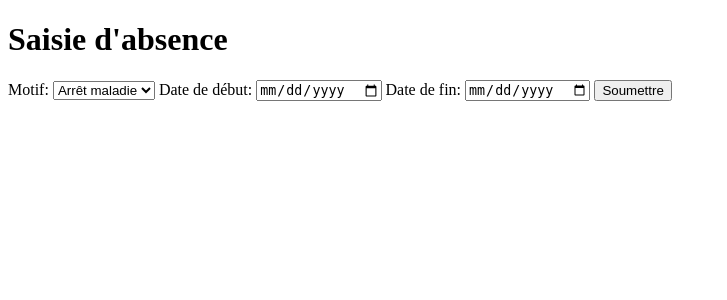
After one commit to astr-id/evaldjango, a Django app: page /projetmanagement/saisie_absence/ in a window 1280 px wide. The commit adds this page. Shown: the top 300 px of the page, without its empty margins (0-727 px from the left). Run offline with Django 5.2, Linux system fonts and the light colour scheme; a user stored in the database is signed in; parts of the project's set-up code (start-up, migrations or seed data) failed here and were passed over.

Commit message:
saisie absence

```diff
--- a/projetmanagement/models.py
+++ b/projetmanagement/models.py
@@ -1,23 +1,28 @@
 from django.core.exceptions import ValidationError
 from django.db import models
 from django.contrib.auth.models import User, Group, AbstractUser
-
-
-class Utilisateur(AbstractUser):
-    estResponsable = models.BooleanField(default=False)
-    estGestionnaire = models.BooleanField(default=False)
-
-    def clean(self):
-        super().clean()
-        if self.estResponsable and self.estGestionnaire:
-            raise ValidationError("Une personne ne peut pas être à la fois responsable et gestionnaire.")
 
 
 class Dates(models.Model):
     id_date = models.IntegerField(primary_key=True)
     debut = models.DateField()
     fin = models.DateField()
-    type = models.CharField(max_length=50)
+    STATUT_CHOICES = (
+        ('Arrêt maladie', 'Arrêt maladie'),
+        ('Congés', 'Congés'),
+    )
+    type = models.CharField(max_length=50, choices=STATUT_CHOICES)
+
+
+class Utilisateur(AbstractUser):
+    estResponsable = models.BooleanField(default=False)
+    estGestionnaire = models.BooleanField(default=False)
+    absence = models.ForeignKey(Dates, on_delete=models.SET_NULL, null=True)
+
+    def clean(self):
+        super().clean()
+        if self.estResponsable and self.estGestionnaire:
+            raise ValidationError("Une personne ne peut pas être à la fois responsable et gestionnaire.")
 
 
 class Projets(models.Model):
@@ -48,9 +53,14 @@ class Projets(models.Model):
 
     def verifier_statut_projet(self):
         toutes_taches_terminees = self.taches_set.filter(
-            statut__in=['Réalisée', 'Validée']).count() == self.taches_set.count()
+            statut__in=['Validée']).count() == self.taches_set.count()
+        toutes_taches_pauses = self.taches_set.filter(
+            statut__in=['En pause']).count() == self.taches_set.count()
         if toutes_taches_terminees:
             self.statut = 'Livré'
+            self.save()
+        if toutes_taches_pauses:
+            self.statut = 'En pause'
             self.save()
 
 
--- a/projetmanagement/templates/liste_projets.html
+++ b/projetmanagement/templates/liste_projets.html
@@ -29,6 +29,11 @@
     </ul>
 {% endif %}
 
+<a href="{% url 'saisie_absence'  %}">
+    <button>saisie_absence</button>
+
+</a>
+
 {% for status, projets_list in projets.items %}
     {% if projets_list %}
         <h2 class="projets-title">Projets {{ status }}</h2>
--- /dev/null
+++ b/projetmanagement/templates/saisie_absence.html
@@ -0,0 +1,25 @@
+<!-- templates/saisie_absence.html -->
+<!DOCTYPE html>
+<html lang="en">
+<head>
+    <meta charset="UTF-8">
+    <meta name="viewport" content="width=device-width, initial-scale=1.0">
+    <title>Saisie d'absence</title>
+</head>
+<body>
+<h1>Saisie d'absence</h1>
+<form method="post">
+    {% csrf_token %}
+    <label for="type">Motif:</label>
+    <select id="type" name="type">
+        <option value="Arrêt maladie">Arrêt maladie</option>
+        <option value="Congés">Congés</option>
+    </select>
+    <label for="debut">Date de début:</label>
+    <input type="date" id="debut" name="debut">
+    <label for="fin">Date de fin:</label>
+    <input type="date" id="fin" name="fin">
+    <button type="submit">Soumettre</button>
+</form>
+</body>
+</html>
--- a/projetmanagement/urls.py
+++ b/projetmanagement/urls.py
@@ -11,4 +11,5 @@ urlpatterns = [
     path('modifier_statut_tache/<int:tache_id>/', views.modifier_statut_tache, name='modifier_statut_tache'),
     path('projet/<int:tache_id>/creer-sous-tache/', views.creer_sous_tache, name='creer_sous_tache'),
     path('supprimer_tache/<int:tache_id>/', views.supprimer_tache, name='supprimer_tache'),
+    path('saisie_absence/', views.saisie_absence, name='saisie_absence'),
 ]
--- a/projetmanagement/views.py
+++ b/projetmanagement/views.py
@@ -1,6 +1,6 @@
 from django.contrib.auth.decorators import login_required
 from django.shortcuts import render, get_object_or_404, redirect
-from .models import Projets, Taches, Utilisateur
+from .models import Projets, Taches, Utilisateur, Dates
 from django.http import HttpResponseBadRequest
 from django.utils import timezone
 from datetime import datetime, date
@@ -218,3 +218,23 @@ def modifier_statut_tache(request, tache_id):
             tache.projet.verifier_statut_projet()
             return redirect('detail_projet', projet_id=tache.projet_id)
     return HttpResponseBadRequest("Invalid request")
+
+
+@login_required
+def saisie_absence(request):
+    if request.method == 'POST':
+        debut = request.POST.get('debut')
+        fin = request.POST.get('fin')
+        type_absence = request.POST.get('type')
+
+        absence = Dates.objects.create(
+            debut=debut,
+            fin=fin,
+            type=type_absence,
+        )
+
+        user = Utilisateur.objects.get(username=request.user.username)
+        user.absence = absence
+        user.save()
+
+    return render(request, 'saisie_absence.html')
```
